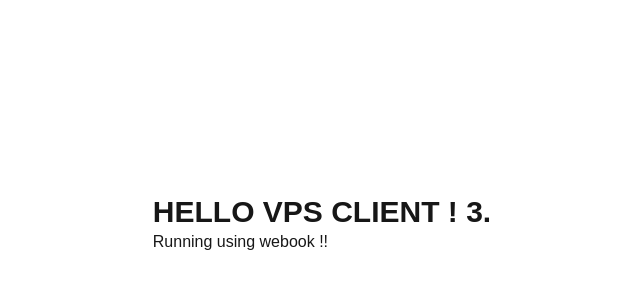
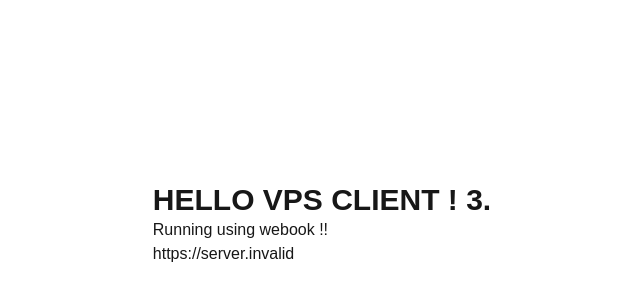
Before and after one commit to guicoelhodev/frontend-vps, a Next.js app: page / in a window 1280 px wide. Shown: the part 176-476 px from the top of the page, without its empty margins (318-958 px from the left). Built offline with nearby package versions, Linux system fonts and the light colour scheme; no server answers.

Commit message:
feat(Docker): add fake API key

```diff
--- a/app/page.tsx
+++ b/app/page.tsx
@@ -3,6 +3,8 @@ export default function Home() {
     <div className="grid w-screen h-screen place-content-center">
       <h1 className="font-semibold text-3xl">HELLO VPS CLIENT ! 3.</h1>
       <p>Running using webook !!</p>
+
+			<p>{process.env.NEXT_PUBLIC_API}</p>
     </div>
   );
 }
```
Also changed, not shown: 1 other file (tests, documents, lock files or other folders).
